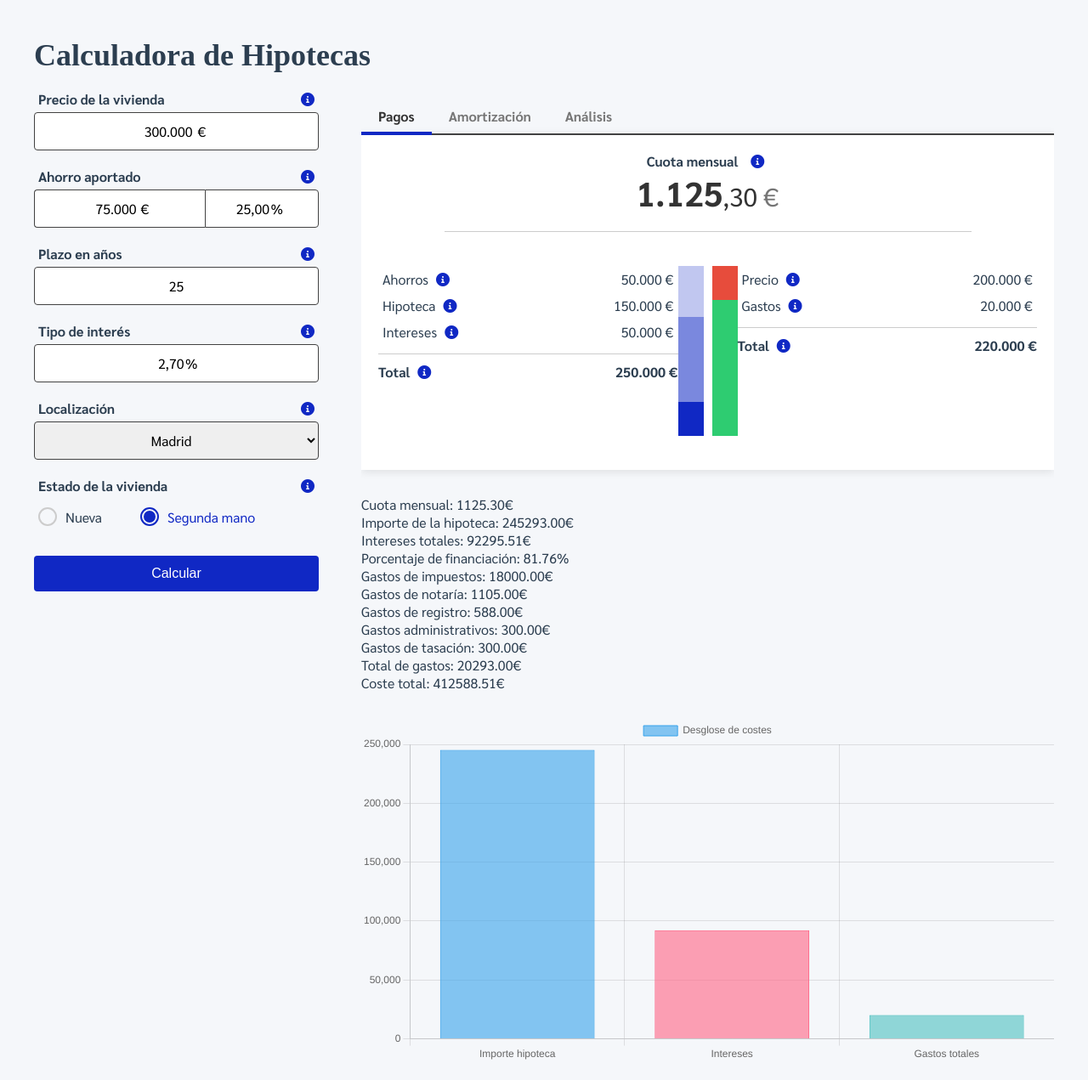
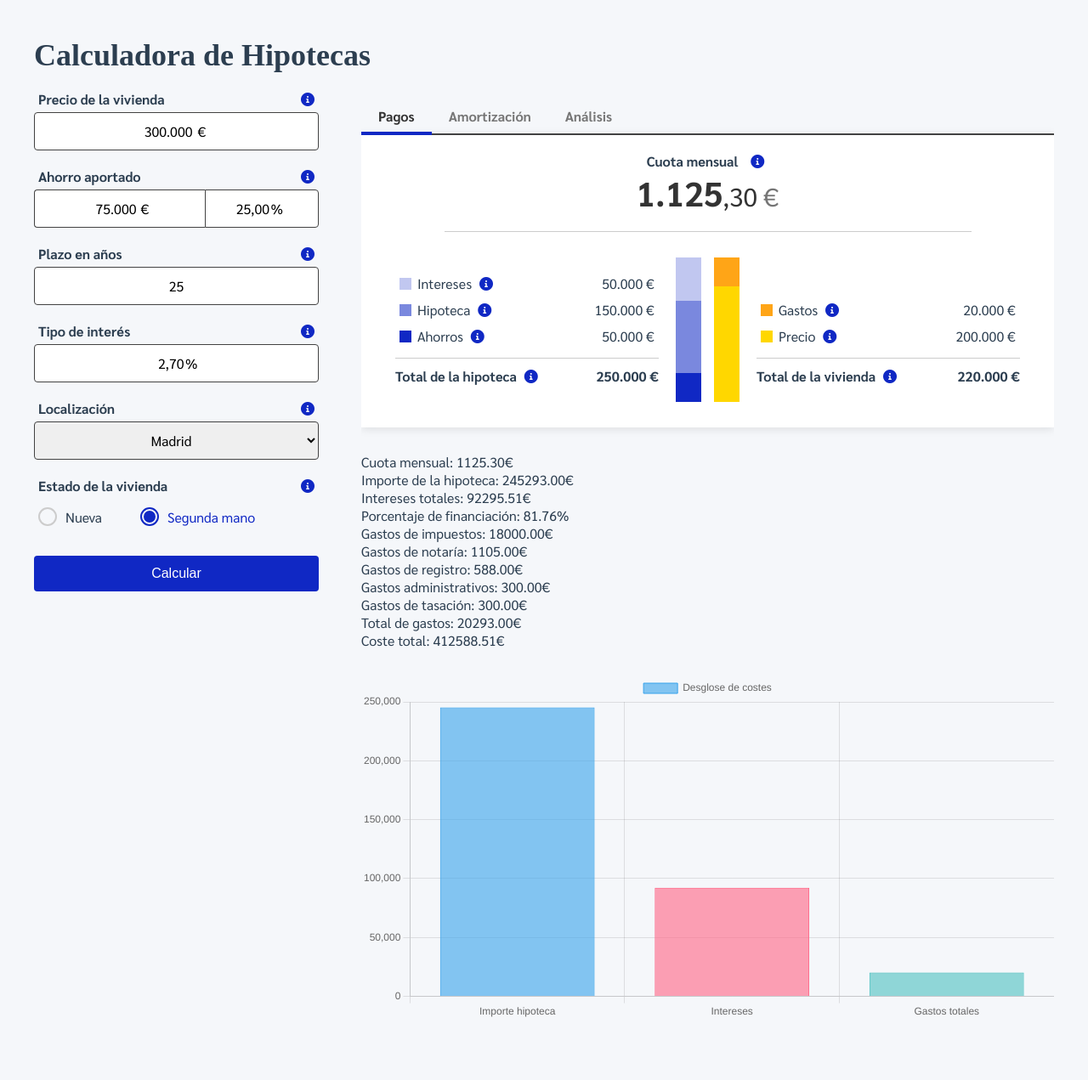
Before and after one commit to miguel-bm/mortgage-calculator, a FastAPI app: page / in a window 1280 px wide. Shown: the whole page at 85% size. After the commit the page ends 1197 px from the top, so only its background shows below. Run offline with FastAPI, Linux system fonts and the light colour scheme; some libraries are stand-ins or nearby versions.

Commit message:
fix table formatting

```diff
--- a/app/templates/index.html
+++ b/app/templates/index.html
@@ -21,10 +21,11 @@
             --background-color: #f5f7fa;
             --text-color: #2c3e50;
             --border-color: #424242;
-            --bulma-tabs-border-bottom-width: 20px;
             --savings-color: #1028c4;
             --mortgage-color: #1028c48d;
             --interest-color: #1028c442;
+            --price-color: #ffd700;
+            --expenses-color: #ff9d00e8;
         }
 
         body {
@@ -445,10 +446,11 @@
         .comparison-graph-container {
             display: flex;
             justify-content: space-between;
+            align-items: end;
             width: 100%;
             max-width: 800px;
             margin: 0 auto;
-            padding: 20px 0;
+            padding: 10px 0;
         }
 
         .comparison-left,
@@ -457,10 +459,12 @@
             display: flex;
             flex-direction: column;
             justify-content: flex-start;
+            margin: 0 20px;
+            margin-bottom: 20px;
         }
 
         .comparison-center {
-            width: 70px;
+            width: 75px;
             display: flex;
             justify-content: space-between;
         }
@@ -495,7 +499,7 @@
         }
 
         .vertical-graph {
-            height: 200px;
+            height: 170px;
             width: 30px;
             display: flex;
             flex-direction: column-reverse;
@@ -522,12 +526,12 @@
 
         .right-graph .price-bar {
             height: 80%;
-            background-color: #2ecc71;
+            background-color: var(--price-color);
         }
 
         .right-graph .expenses-bar {
             height: 20%;
-            background-color: #e74c3c;
+            background-color: var(--expenses-color);
         }
 
         .info-icon {
@@ -541,6 +545,34 @@
             top: 50%;
             transform: translateY(-50%);
             margin-left: 10px;
+        }
+
+        .color-square {
+            width: 14px;
+            height: 14px;
+            display: inline-block;
+            margin-right: 3px;
+            margin-bottom: -1px;
+        }
+
+        .savings-color {
+            background-color: var(--savings-color);
+        }
+
+        .mortgage-color {
+            background-color: var(--mortgage-color);
+        }
+
+        .interest-color {
+            background-color: var(--interest-color);
+        }
+
+        .price-color {
+            background-color: var(--price-color);
+        }
+
+        .expenses-color {
+            background-color: var(--expenses-color);
         }
     </style>
 </head>
@@ -720,16 +752,21 @@
                             <div class="comparison-left">
                                 <table class="comparison-table">
                                     <tr>
-                                        <td>Ahorros
+                                        <td>
+                                            <span class="color-square interest-color"></span>
+                                            Intereses
                                             <span class="info-icon" tabindex="0">
                                                 <i class="fas fa-info-circle"></i>
-                                                <span class="tooltip-text">Cantidad aportada de tus ahorros</span>
+                                                <span class="tooltip-text">Total de intereses pagados durante la vida
+                                                    del préstamo</span>
                                             </span>
                                         </td>
-                                        <td id="savings-value">50.000 €</td>
+                                        <td id="interest-value">50.000 €</td>
                                     </tr>
                                     <tr>
-                                        <td>Hipoteca
+                                        <td>
+                                            <span class="color-square mortgage-color"></span>
+                                            Hipoteca
                                             <span class="info-icon" tabindex="0">
                                                 <i class="fas fa-info-circle"></i>
                                                 <span class="tooltip-text">Cantidad financiada por el banco</span>
@@ -738,19 +775,21 @@
                                         <td id="mortgage-value">150.000 €</td>
                                     </tr>
                                     <tr>
-                                        <td>Intereses
+                                        <td>
+                                            <span class="color-square savings-color"></span>
+                                            Ahorros
                                             <span class="info-icon" tabindex="0">
                                                 <i class="fas fa-info-circle"></i>
-                                                <span class="tooltip-text">Total de intereses pagados durante la vida
-                                                    del préstamo</span>
+                                                <span class="tooltip-text">Cantidad aportada de tus ahorros</span>
                                             </span>
                                         </td>
-                                        <td id="interest-value">50.000 €</td>
+                                        <td id="savings-value">50.000 €</td>
                                     </tr>
                                 </table>
                                 <hr class="comparison-separator">
                                 <div class="comparison-total">
-                                    <span>Total
+                                    <span>
+                                        Total de la hipoteca
                                         <span class="info-icon" tabindex="0">
                                             <i class="fas fa-info-circle"></i>
                                             <span class="tooltip-text">Coste total de la vivienda incluyendo
@@ -774,16 +813,9 @@
                             <div class="comparison-right">
                                 <table class="comparison-table">
                                     <tr>
-                                        <td>Precio
-                                            <span class="info-icon" tabindex="0">
-                                                <i class="fas fa-info-circle"></i>
-                                                <span class="tooltip-text">Precio de compra de la vivienda</span>
-                                            </span>
-                                        </td>
-                                        <td id="price-value">200.000 €</td>
-                                    </tr>
-                                    <tr>
-                                        <td>Gastos
+                                        <td>
+                                            <span class="color-square expenses-color"></span>
+                                            Gastos
                                             <span class="info-icon" tabindex="0">
                                                 <i class="fas fa-info-circle"></i>
                                                 <span class="tooltip-text">Gastos asociados a la compra (impuestos,
@@ -792,10 +824,22 @@
                                         </td>
                                         <td id="expenses-value">20.000 €</td>
                                     </tr>
+                                    <tr>
+                                        <td>
+                                            <span class="color-square price-color"></span>
+                                            Precio
+                                            <span class="info-icon" tabindex="0">
+                                                <i class="fas fa-info-circle"></i>
+                                                <span class="tooltip-text">Precio de compra de la vivienda</span>
+                                            </span>
+                                        </td>
+                                        <td id="price-value">200.000 €</td>
+                                    </tr>
                                 </table>
                                 <hr class="comparison-separator">
                                 <div class="comparison-total">
-                                    <span>Total
+                                    <span>
+                                        Total de la vivienda
                                         <span class="info-icon" tabindex="0">
                                             <i class="fas fa-info-circle"></i>
                                             <span class="tooltip-text">Coste total de la vivienda incluyendo
```
